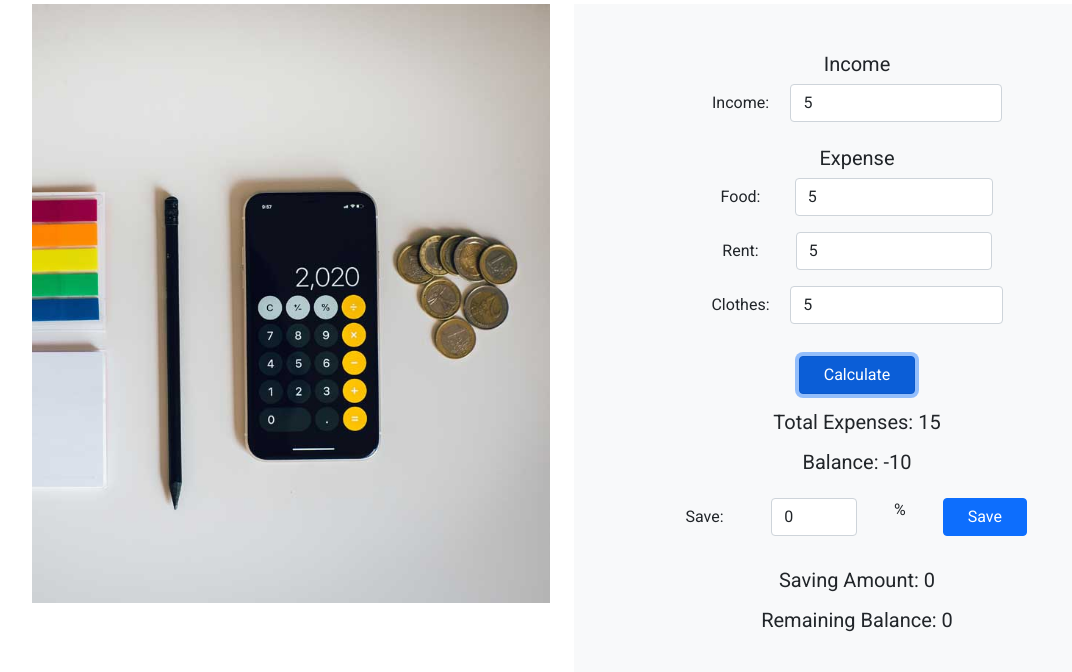
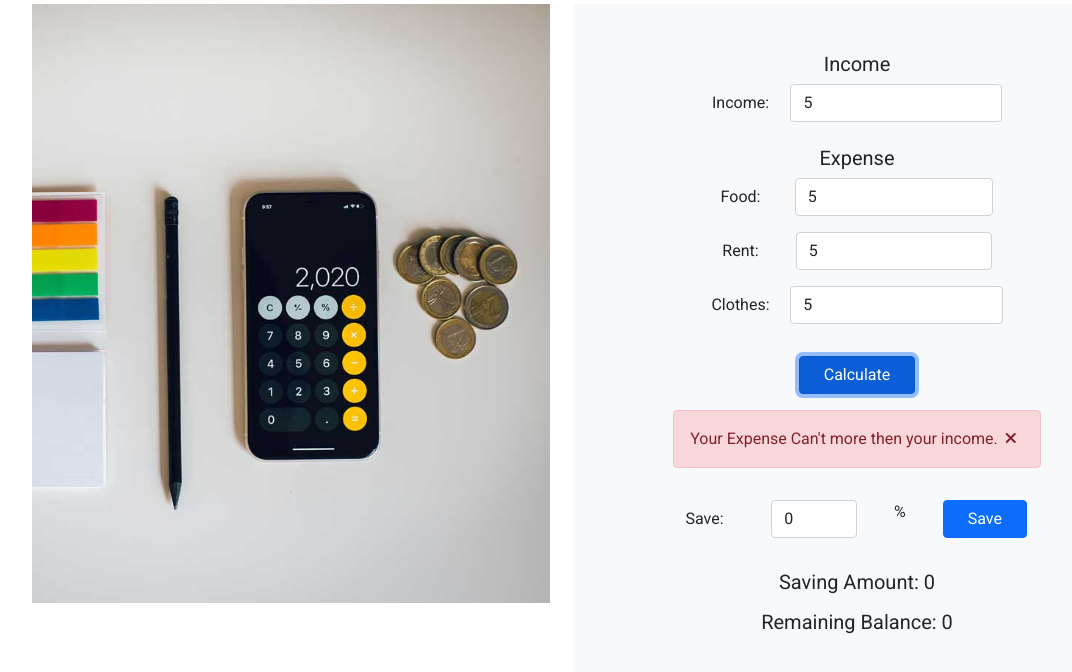
Before and after one commit to ahanafislam/expense_tracker, a plain HTML site: page index.html in a window 1280 px wide. Both pictures are taken after typing "5", "5", "5", "5" into the empty fields and a click on the button "Calculate". Shown: the part 76-748 px from the top of the page, without its empty margins (66-1138 px from the left). Drawn offline with nearby package versions, Linux system fonts and the light colour scheme.

Commit message:
Give Some Error Msg for result

```diff
--- a/css/style.css
+++ b/css/style.css
@@ -10,3 +10,12 @@ body {
 h1{
     font-family: 'Roboto Mono', monospace;
 }
+
+#error-message {
+    display: none;
+}
+
+/* For Alert Clost Button */
+.fa-solid {
+    cursor: pointer;
+}
--- a/index.html
+++ b/index.html
@@ -59,8 +59,17 @@
                 <!-- Start Calculate Result Section -->
                 <div class="text-center">
                     <button id="calculate-btn" class="btn btn-primary mt-3 px-4">Calculate</button>
-                    <h5 class="mt-3">Total Expenses: <span id="total-expenses">0</span></h5>
-                    <h5 class="mt-3">Balance: <span id="balance">0</span></h5>
+                    <!-- Result Show -->
+                    <div id="result">
+                        <h5 class="mt-3">Total Expenses: <span id="total-expenses">0</span></h5>
+                        <h5 class="mt-3">Balance: <span id="balance">0</span></h5>
+                    </div>
+
+                    <!-- Start Error Message Section -->
+                    <div id="error-message" class="alert alert-danger mt-3" role="alert">
+                        <span></span><i onclick="closeBtn('error-message')" class="fa-solid fa-xmark mx-2"></i>
+                    </div>
+                    <!-- End Error Message Section -->
                 </div>
                 <!-- End Calculate Result Section -->
                 <!-- Start Saving Section -->
--- a/js/app.js
+++ b/js/app.js
@@ -7,13 +7,36 @@ function getInputValue(id) {
         inputValue = 0;
         inputTag.value = 0;
     }
+
     return inputValue;
+}
+
+// Function For Show Error
+function errorMessage(message) {
+    const errorMessageUI = document.getElementById('error-message');
+    const resultUI = document.getElementById('result');
+    document.querySelector('#error-message span').innerText = message;
+    errorMessageUI.style.display = 'block';
+    resultUI.style.display = 'none';
+}
+
+// Function For Close Btn
+function closeBtn(id) {
+    document.getElementById(id).style.display = 'none';
 }
 
 // Function For Calculate Balance
 function getBalance(expenses){
     const income = getInputValue('input-income');
     const balance = income - expenses;
+    // Error Message For Negative Income
+    if(income < 0){
+        errorMessage("Income "+ income +" is wrong input! Try with positive number");
+    }
+    // Error Message for over expense
+    else if(balance < 0) {
+        errorMessage("Your Expense Can't more then your income.");
+    }
 
     return balance;
 }
@@ -24,15 +47,23 @@ document.getElementById('calculate-btn').addEventListener('click', function(){
     const foodCost = getInputValue('input-food-cost');
     const rentCost = getInputValue('input-rent-cost');
     const clothesCost = getInputValue('input-clothes-cost');
+    const resultUI = document.getElementById('result');
+
+    // Error Message For Negative Expense Value
+    if(foodCost < 0 || rentCost < 0 || clothesCost < 0){
+        errorMessage("Your Expenses Can't be any Nagative amount")
+    }
 
     // Calculate Total Expense
     const totalExpensesUI = document.getElementById('total-expenses');
     const totalExpensesValue = foodCost + rentCost + clothesCost;
     totalExpensesUI.innerText = totalExpensesValue;
+    resultUI.style.display = 'block';
 
     // Calculate Balance And Show In UI
     const balanceUI = document.getElementById('balance');
-    balanceUI.innerText = getBalance(totalExpensesValue);
+    const balanceValue = getBalance(totalExpensesValue);
+    balanceUI.innerText = balanceValue;
 });
 
 // Event Listener For Saving Amount
```
